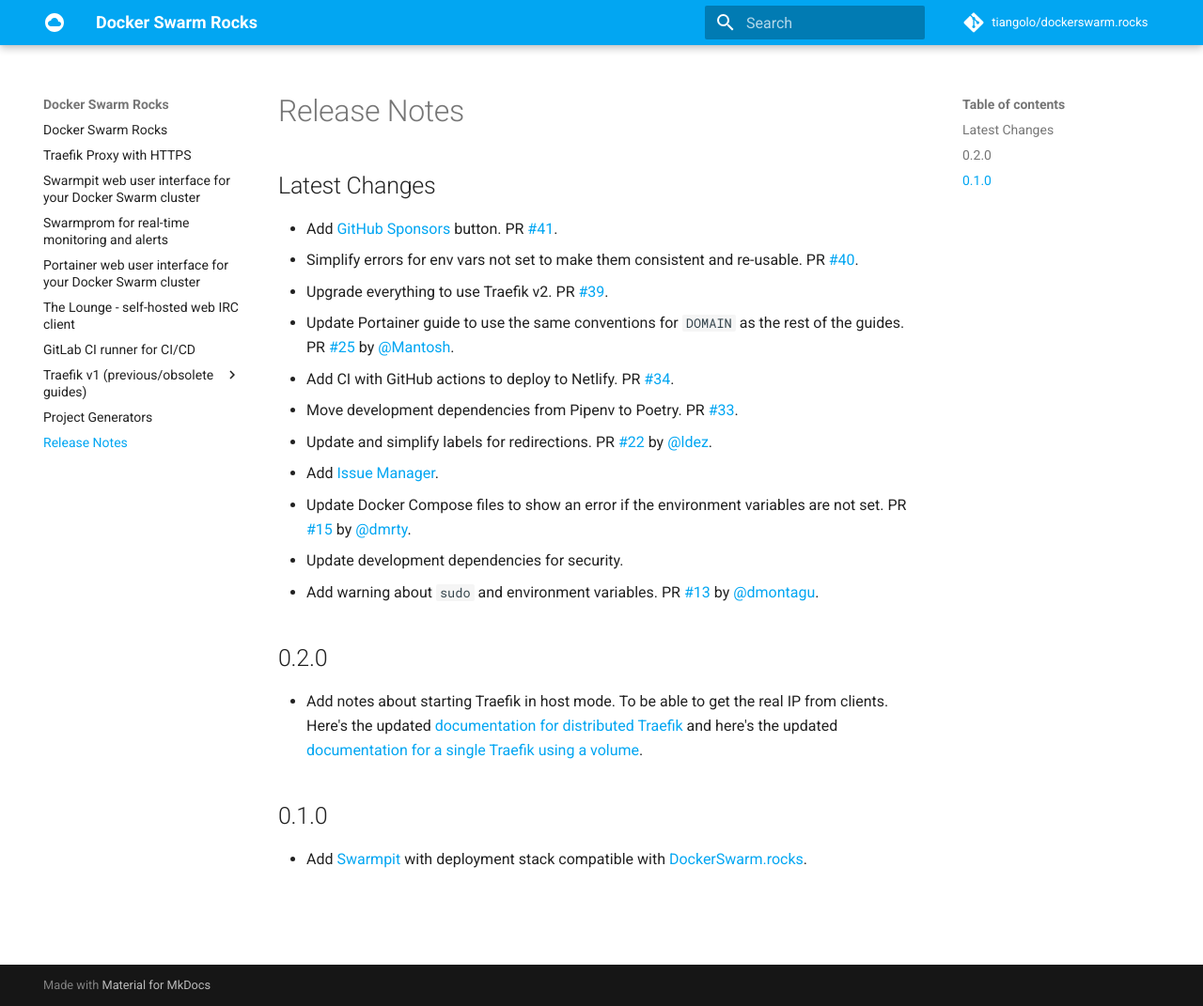
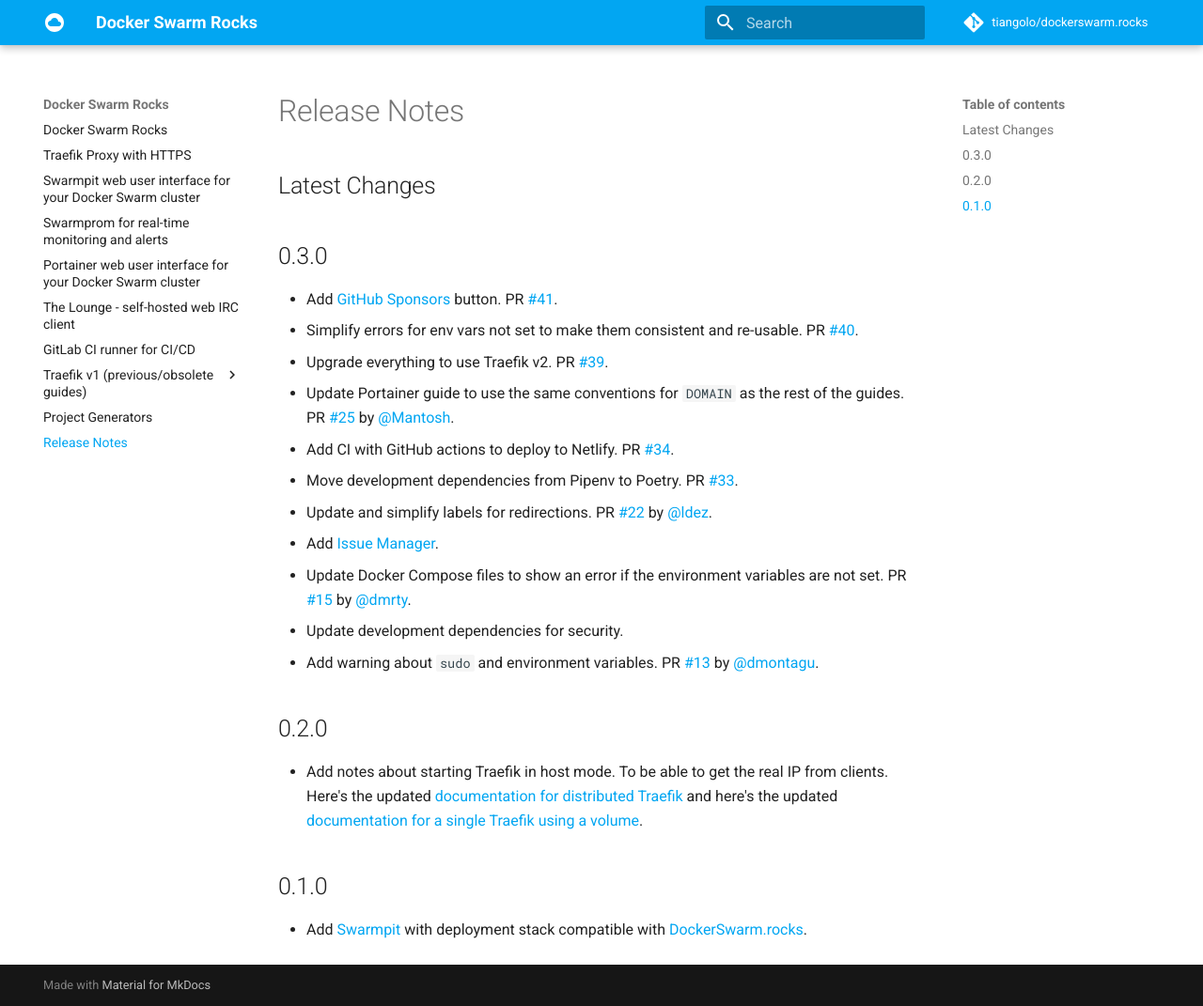
Before and after one commit to tiangolo/dockerswarm.rocks, an MkDocs documentation site: the page built from docs/release-notes.md, in a window 1280 px wide and 1071 px high. Shown: the whole window at 94% size. Built offline with MkDocs 1.6.1 and Material for MkDocs 9.7.7, drawn with Linux system fonts in a browser that asks for light colours; comment, search, counter and statistics services are not loaded.

Commit message:
🔖 Release version 0.3.0

```diff
--- a/docs/release-notes.md
+++ b/docs/release-notes.md
@@ -1,6 +1,8 @@
 # Release Notes
 
 ## Latest Changes
+
+## 0.3.0
 
 * Add [GitHub Sponsors](https://github.com/sponsors/tiangolo) button. PR [#41](https://github.com/tiangolo/dockerswarm.rocks/pull/41).
 * Simplify errors for env vars not set to make them consistent and re-usable. PR [#40](https://github.com/tiangolo/dockerswarm.rocks/pull/40).
```
